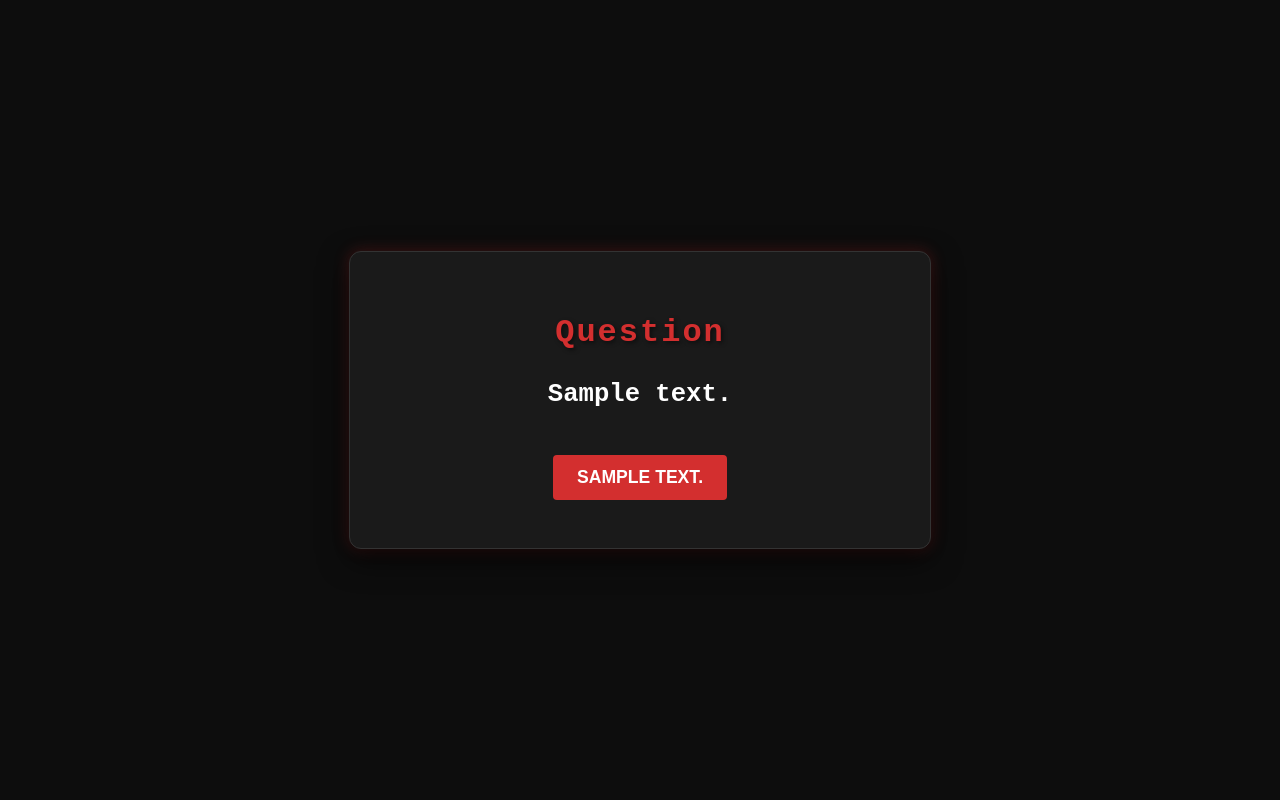
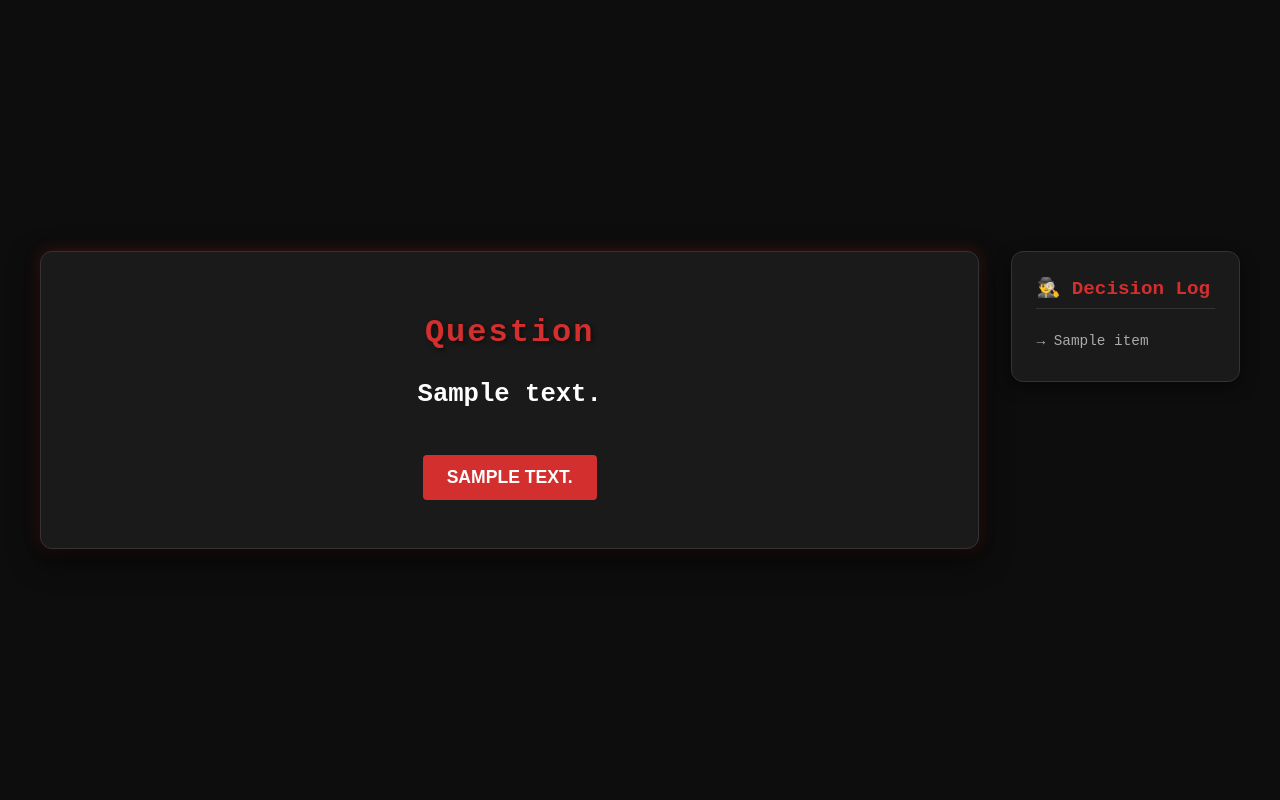
Before and after one commit to mxracer409/SpyOrNotApp, a Flask app: template templates/question.html in a window 1280 px wide. Run offline with Flask 3, Linux system fonts and the light colour scheme; the template is opened without the code that fills it: most values are stand-ins (such as "Sample title", 1, 10 or a date in 2020).

Commit message:
Add decision history sidebar and update layout to two-column

```diff
--- a/app.py
+++ b/app.py
@@ -5,25 +5,12 @@ import random
 app = Flask(__name__)
 app.secret_key = os.environ.get("FLASK_SECRET_KEY", "super-secret-spy-key")
 
-# Simplified mapping for robust lookup
-# Keys are substrings to match against the result text
+# Mapping results to local image paths (relative to 'static' folder)
 IMAGE_MAP = {
-    "spy": [
-        "https://images.unsplash.com/photo-1557597774-9d271f373d9a?q=80&w=500&auto=format&fit=crop",
-        "https://images.unsplash.com/photo-1509248961158-e54f693474ba?q=80&w=500&auto=format&fit=crop",
-        "https://images.unsplash.com/photo-1585951237318-9ea55a665d6f?q=80&w=500&auto=format&fit=crop",
-        "https://images.unsplash.com/photo-1485875437342-9d8117f1992e?q=80&w=500&auto=format&fit=crop",
-        "https://images.unsplash.com/photo-1503197219967-b104610a3940?q=80&w=500&auto=format&fit=crop"
-    ],
-    "vc": [
-        "https://images.unsplash.com/photo-1556761175-5973dc0f32e7?q=80&w=500&auto=format&fit=crop"
-    ],
-    "irs": [
-        "https://images.unsplash.com/photo-1554224155-672621df789b?q=80&w=500&auto=format&fit=crop"
-    ],
-    "default": [
-        "https://images.unsplash.com/photo-1516589174184-c687833c3a6a?q=80&w=500&auto=format&fit=crop"
-    ]
+    "spy": ["images/spy/spy1.png", "images/spy/spy2.png", "images/spy/spy3.png"],
+    "vc": ["images/vc/vc1.png"],
+    "irs": ["images/irs/IRS1.png"],
+    "default": ["images/default/default1.png"]
 }
 
 # Decision Tree Structure
@@ -131,28 +118,39 @@ TREE = {
 def index():
     session.clear()
     session['current_node'] = TREE
+    session['history'] = []
     return render_template('index.html')
 
 @app.route('/question', methods=['GET', 'POST'])
 def question():
     node = session.get('current_node')
+    history = session.get('history', [])
+
     if not node or node.get('type') != 'question':
         return redirect(url_for('index'))
 
     if request.method == 'POST':
         choice_index = int(request.form.get('choice'))
-        next_node = node['options'][choice_index]['next']
+        selected_option = node['options'][choice_index]
+
+        # Add decision to history
+        history.append(selected_option['text'])
+        session['history'] = history
+
+        next_node = selected_option['next']
         session['current_node'] = next_node
 
         if next_node.get('type') == 'result':
             return redirect(url_for('result'))
         return redirect(url_for('question'))
 
-    return render_template('question.html', node=node)
+    return render_template('question.html', node=node, history=history)
 
 @app.route('/result')
 def result():
     node = session.get('current_node')
+    history = session.get('history', [])
+
     if not node or node.get('type') != 'result':
         return redirect(url_for('index'))
 
@@ -168,9 +166,10 @@ def result():
     else:
         image_list = IMAGE_MAP["default"]
 
-    image_url = random.choice(image_list)
+    random_path = random.choice(image_list)
+    image_url = url_for('static', filename=random_path)
 
-    return render_template('result.html', result=node['text'], image_url=image_url)
+    return render_template('result.html', result=node['text'], image_url=image_url, history=history)
 
 if __name__ == '__main__':
     app.run(debug=True)
--- a/static/style.css
+++ b/static/style.css
@@ -6,9 +6,19 @@ body {
     display: flex;
     justify-content: center;
     align-items: center;
-    height: 100vh;
+    min-height: 100vh;
     margin: 0;
     text-align: center;
+}
+
+.main-wrapper {
+    display: flex;
+    justify-content: center;
+    align-items: flex-start;
+    gap: 2rem;
+    width: 95%;
+    max-width: 1200px;
+    padding: 2rem;
 }
 
 .container {
@@ -16,9 +26,44 @@ body {
     padding: 2.5rem;
     border-radius: 12px;
     box-shadow: 0 10px 30px rgba(0,0,0,0.7), 0 0 15px rgba(211, 47, 47, 0.3);
-    max-width: 500px;
-    width: 90%;
+    width: 100%;
     border: 1px solid #333;
+}
+
+/* Sidebar Styling */
+.sidebar {
+    width: 250px;
+    background: #1a1a1a;
+    padding: 1.5rem;
+    border-radius: 12px;
+    border: 1px solid #333;
+    box-shadow: 0 5px 15px rgba(0,0,0,0.5);
+    text-align: left;
+}
+
+.sidebar h2 {
+    font-size: 1.2rem;
+    color: #d32f2f;
+    border-bottom: 1px solid #333;
+    padding-bottom: 0.5rem;
+    margin-top: 0;
+}
+
+.history-list {
+    list-style: none;
+    padding: 0;
+    margin: 0;
+}
+
+.history-item {
+    font-size: 0.9rem;
+    padding: 0.5rem 0;
+    border-bottom: 1px solid #222;
+    color: #aaa;
+}
+
+.history-item:last-child {
+    border-bottom: none;
 }
 
 h1 {
@@ -83,9 +128,24 @@ p {
 }
 
 .landing h1 {
-    font-size: 3.5rem;
+    font-size: 2.8rem;
 }
 
 .landing p {
     color: #888;
 }
+
+/* For mobile responsiveness */
+@media (max-width: 768px) {
+    .main-wrapper {
+        flex-direction: column;
+        align-items: center;
+    }
+    .sidebar {
+        width: 90%;
+        order: 2; /* Move sidebar below content on mobile */
+    }
+    .container {
+        order: 1;
+    }
+}
--- a/templates/question.html
+++ b/templates/question.html
@@ -7,8 +7,9 @@
     <link rel="stylesheet" href="{{ url_for('static', filename='style.css') }}">
 </head>
 <body class="question-page">
+    <div class="main-wrapper">
         <div class="container">
-        <h1>Question</h1>
+            <h1 class="question-title">Question</h1>
             <p class="question-text">{{ node.text }}</p>
             <form method="POST">
                 {% for option in node.options %}
@@ -18,5 +19,15 @@
                 {% endfor %}
             </form>
         </div>
+
+        <div class="sidebar">
+            <h2>🕵️‍♂️ Decision Log</h2>
+            <ul class="history-list">
+                {% for item in history %}
+                <li class="history-item">→ {{ item }}</li>
+                {% endfor %}
+            </ul>
+        </div>
+    </div>
 </body>
 </html>
```
Also changed, not shown: templates/index.html (+6 -4 lines), templates/result.html (+16 -5 lines), static/images/default/default1.png (added), static/images/irs/IRS1.png (added), static/images/spy/spy1.png (added), static/images/spy/spy2.png (added), static/images/spy/spy3.png (added), static/images/vc/vc1.png (added). Lines whose indentation alone changed are shown as unchanged.
